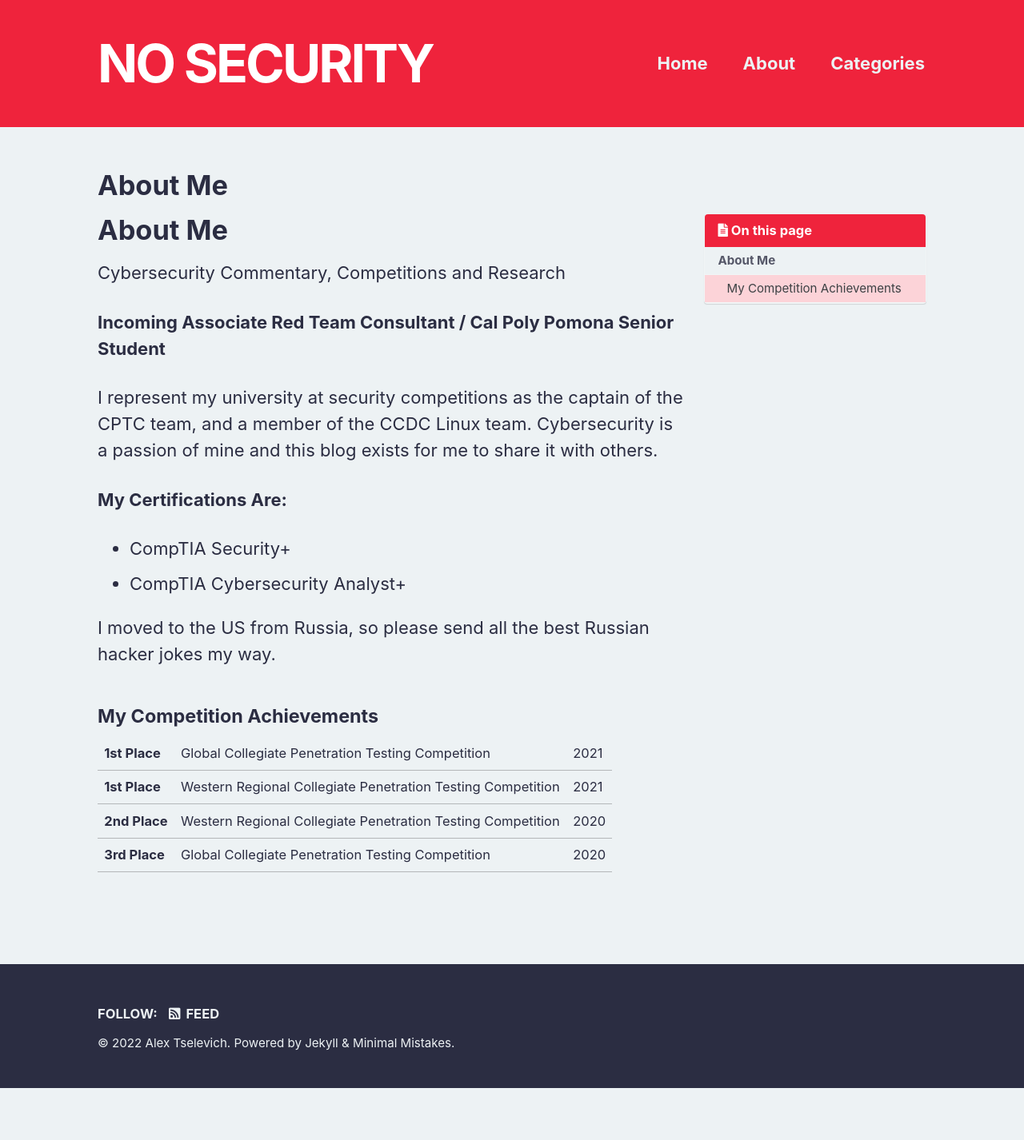
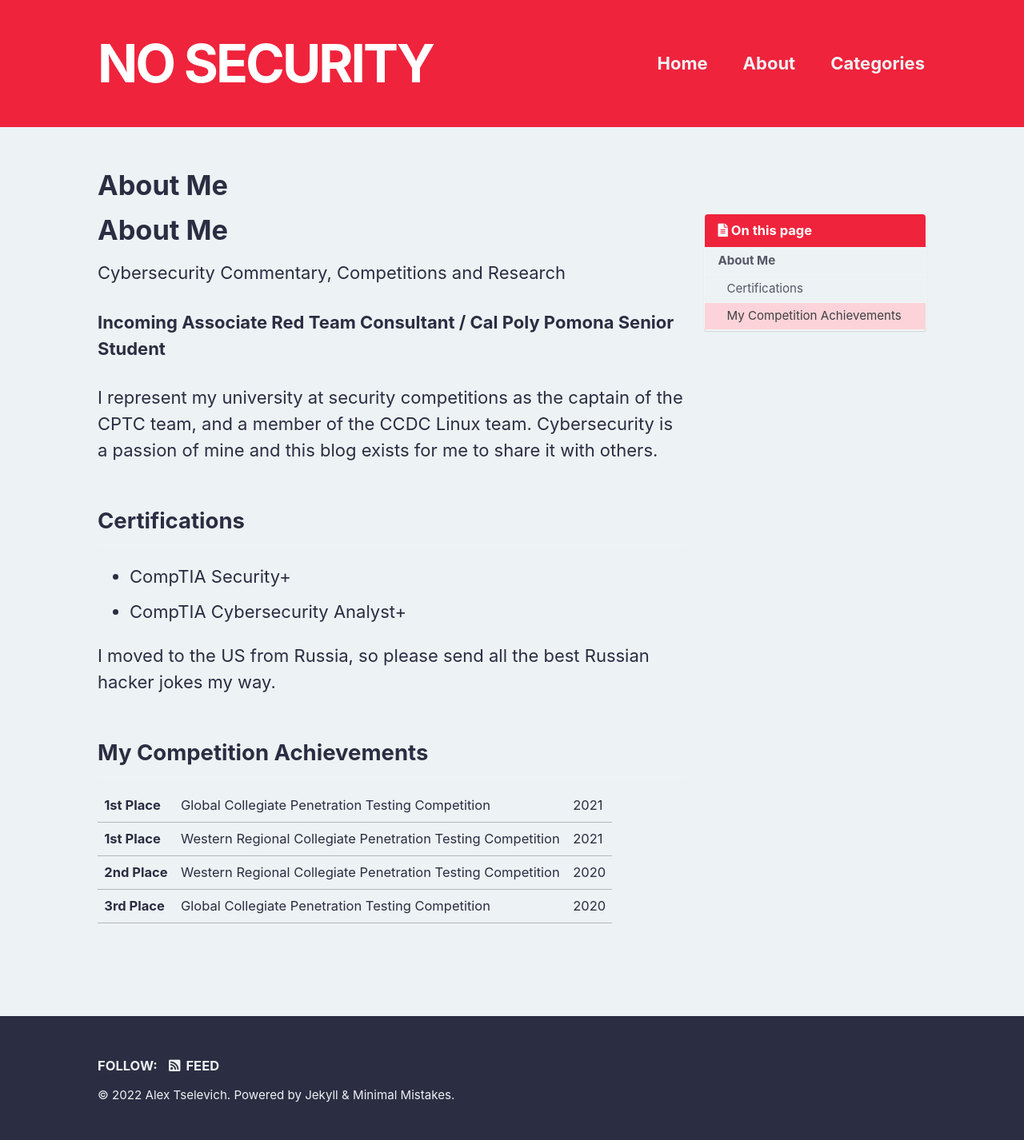
Before and after one commit to nos3curity/MM-Website, a Jekyll site: the page built from about.md, in a window 1280 px wide. Shown: the whole page at 80% size. Built offline with Jekyll 4.4.1, drawn with Linux system fonts in a browser that asks for light colours; cached includes are drawn as plain includes; our own code applies the rules of GitHub Pages for plain Markdown files; before the commit the page ends 1361 px from its top, so only the background shows below that.

Commit message:
about me

```diff
--- a/about.md
+++ b/about.md
@@ -12,14 +12,14 @@ Cybersecurity Commentary, Competitions and Research
 
 I represent my university at security competitions as the captain of the CPTC team, and a member of the CCDC Linux team. Cybersecurity is a passion of mine and this blog exists for me to share it with others.
 
-**My Certifications Are:**
+## Certifications
 
 - CompTIA Security+
 - CompTIA Cybersecurity Analyst+
 
 I moved to the US from Russia, so please send all the best Russian hacker jokes my way.
 
-#### My Competition Achievements
+## My Competition Achievements
 <table>
     <tr>
         <td><strong>1st Place</strong></td>
```
